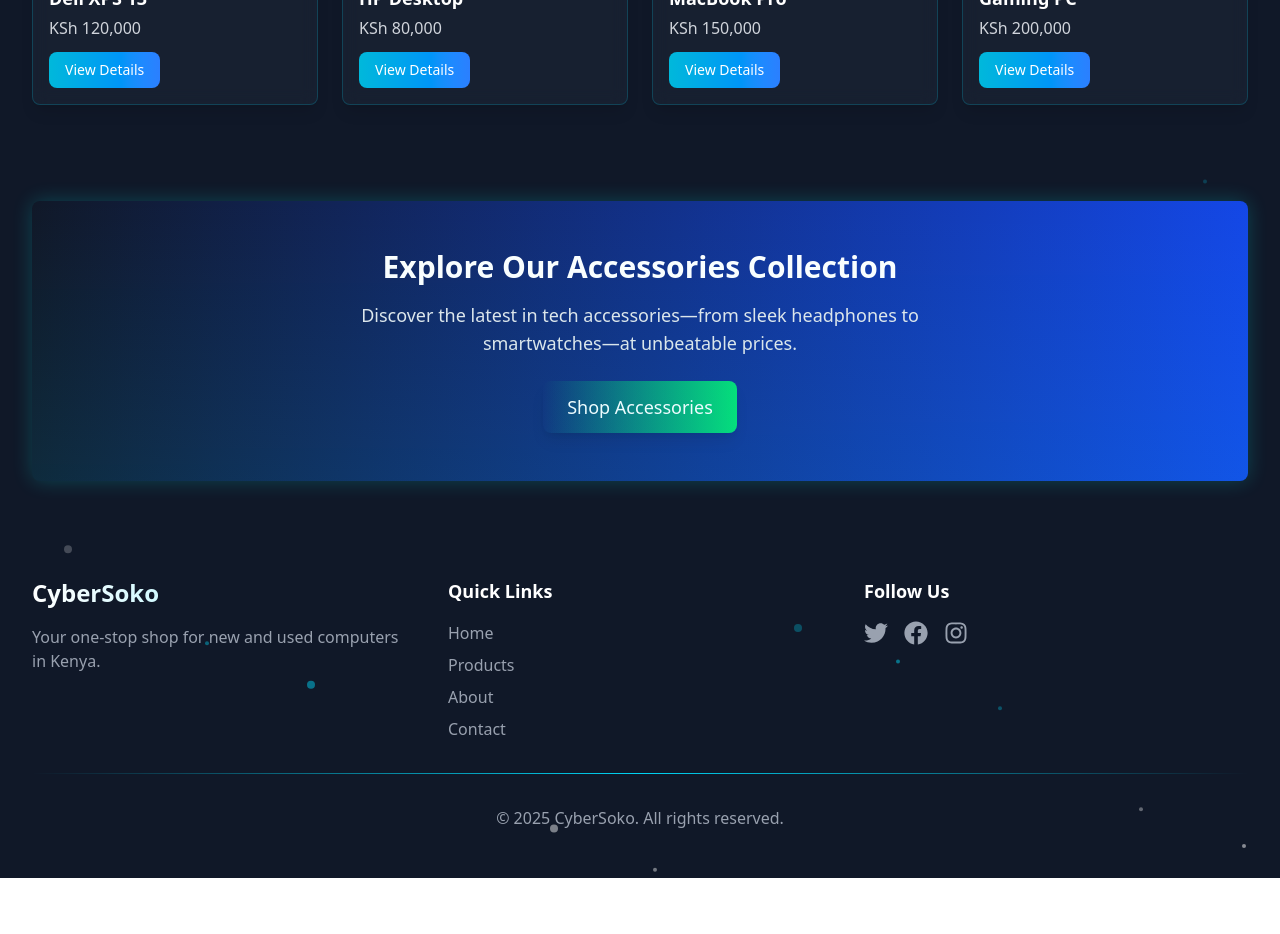
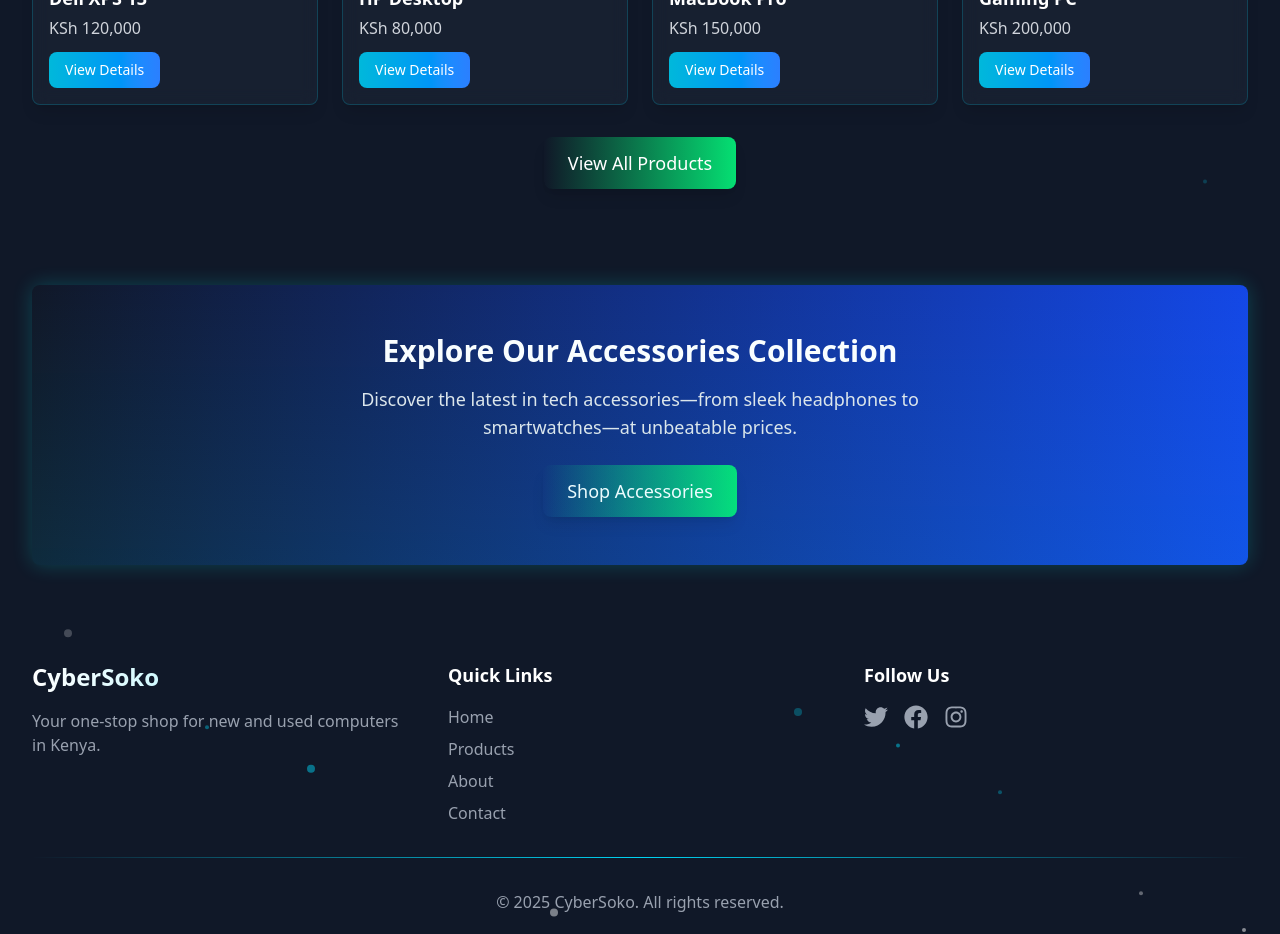
Before and after one commit to Lawrence137/cybersoko, a React (Vite) app: page / in a window 1280 px wide. Shown: the part 820-1754 px from the top of the page. Before the commit the page ends 1698 px from the top, so only its background shows below. Built offline with nearby package versions, Linux system fonts and the light colour scheme.

Commit message:
added view all button

```diff
--- a/src/pages/Home.jsx
+++ b/src/pages/Home.jsx
@@ -1,6 +1,7 @@
 import { motion } from 'framer-motion';
 import Hero from '../components/common/Hero'; // Renamed to match previous context
 import ProductCard from '../components/ui/ProductCard';
+import { Link } from 'react-router-dom';
 
 // Animation variants for section titles
 const sectionTitleVariants = {
@@ -82,6 +83,15 @@
             </motion.div>
           ))}
         </div>
+                {/* View All Products Link */}
+        <div className="mt-8 text-center">
+          <Link
+            to="/products"
+            className="inline-block px-6 py-3 rounded-lg bg-gradient-to-r from-secondary to-green-400 text-white font-medium text-lg hover:from-green-400 hover:to-green-500 transition-all duration-300 shadow-lg"
+          >
+            View All Products
+          </Link>
+        </div>
       </section>
 
       {/* Promotional Banner Section */}
```
